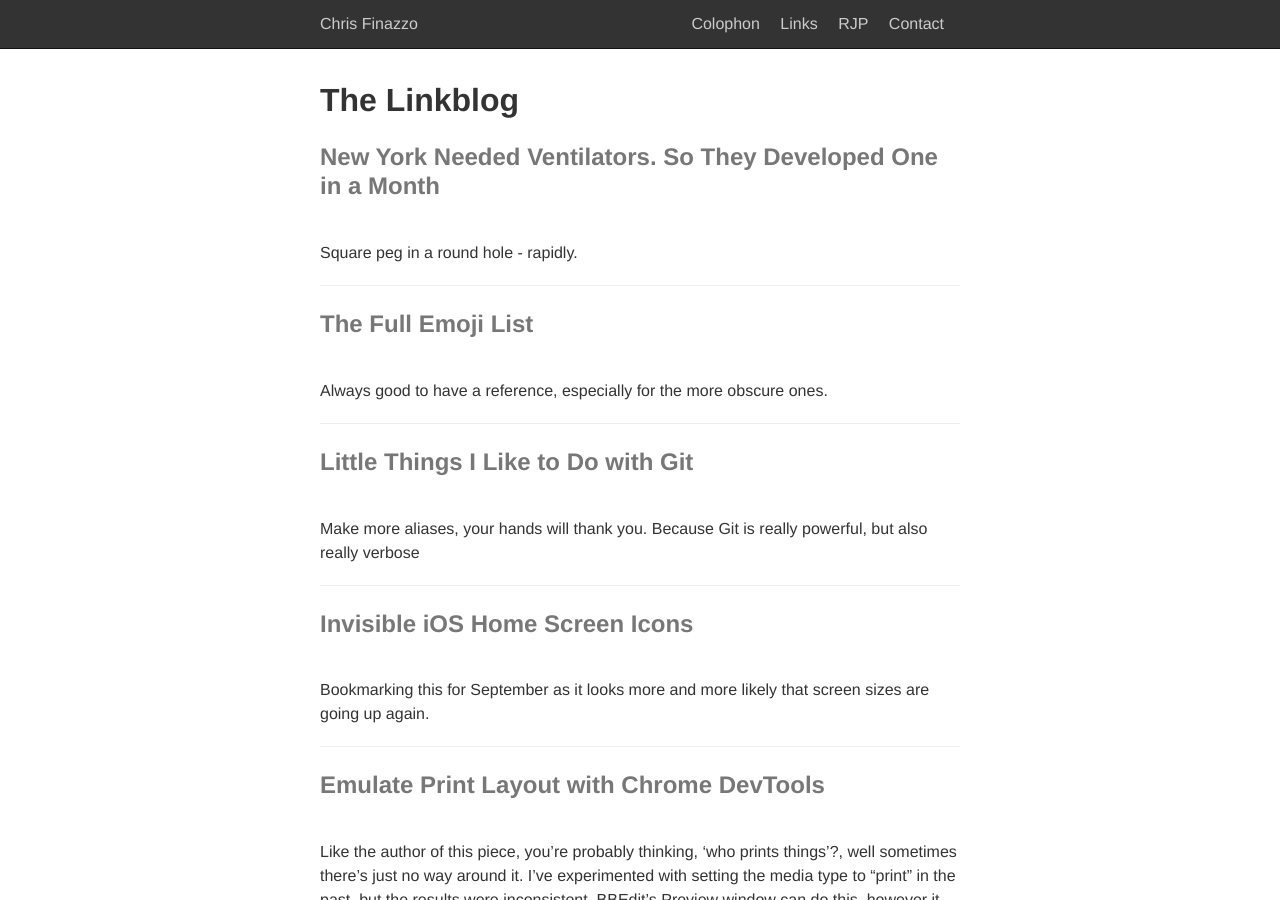
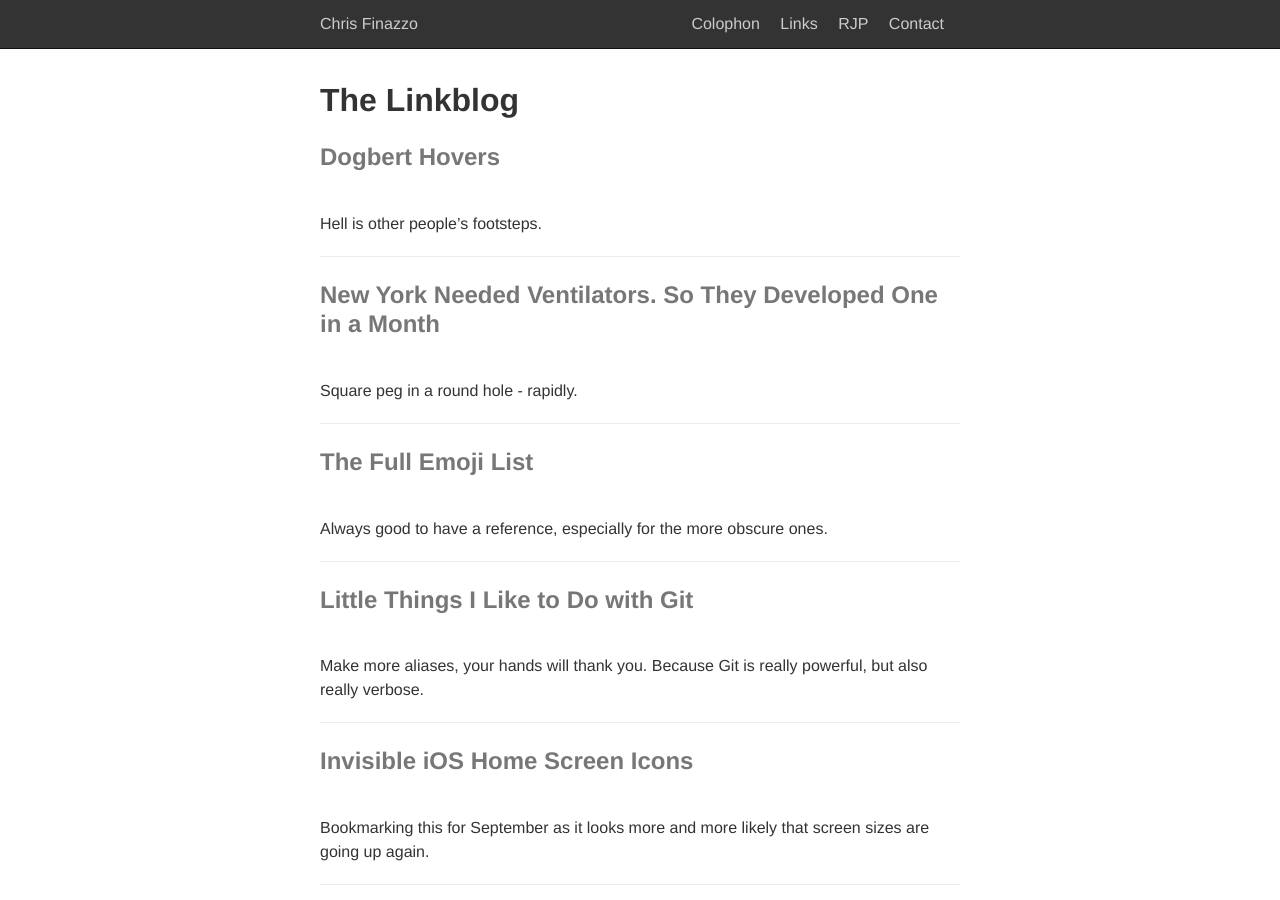
Before and after one commit to chrisfinazzo/blog, a Jekyll site: the page built from links.md, in a window 1280 px wide and 900 px high. Built offline with Jekyll 4.4.1, drawn with Linux system fonts in a browser that asks for light colours.

Commit message:
'Dogbert Hovers'

```diff
--- a/_data/links.yml
+++ b/_data/links.yml
@@ -1,3 +1,8 @@
+- title: Dogbert Hovers
+  date: April 24, 2020
+  url: https://dilbert.com/strip/2020-04-24
+  content: Hell is other people's footsteps.
+
 - title: New York Needed Ventilators. So They Developed One in a Month
   date: April 20, 2020
   url: https://www.nytimes.com/2020/04/20/technology/new-york-ventilators-coronavirus.html
@@ -12,7 +17,7 @@
 - title: Little Things I Like to Do with Git
   date: March 7, 2019
   url: https://csswizardry.com/2017/05/little-things-i-like-to-do-with-git/
-  content: Make more aliases, your hands will thank you. Because Git is really powerful, but also really verbose
+  content: Make more aliases, your hands will thank you. Because Git is really powerful, but also really verbose.
 
 - title: Invisible iOS Home Screen Icons
   date: March 7, 2019
```
